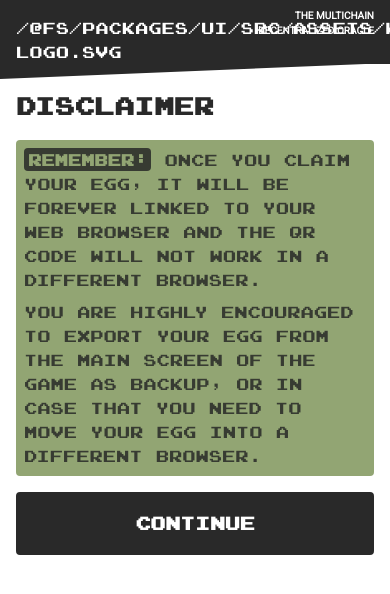
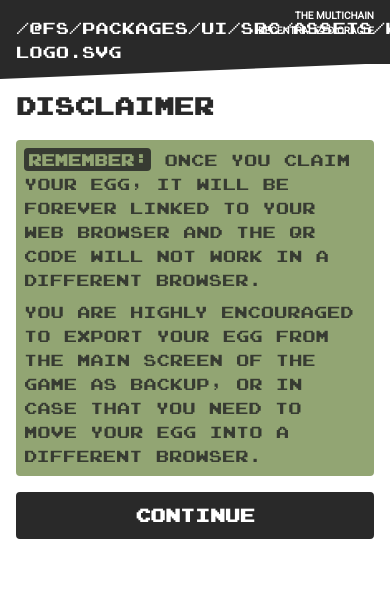
Before and after one commit to otherplane/witty-creatures-3.0, a Vue app in the folder packages/ui/: page /#/disclaimer in a window 390 px wide. Shown: the top 594 px of the page. Built offline with nearby package versions, Linux system fonts and the light colour scheme; no server answers; a web font is replaced by a local one.

Commit message:
fix(ui): adjust height to mobile browser

```diff
--- a/packages/ui/components.d.ts
+++ b/packages/ui/components.d.ts
@@ -1,7 +1,7 @@
 // generated by unplugin-vue-components
 // We suggest you to commit this file into source control
 // Read more: https://github.com/vuejs/vue-next/pull/3399
-import '@vue/runtime-core'
+import 'vue'
 
 declare module '@vue/runtime-core' {
   export interface GlobalComponents {
--- a/packages/ui/src/components/CustomButton.vue
+++ b/packages/ui/src/components/CustomButton.vue
@@ -20,7 +20,7 @@ defineProps({
 .btn {
   width: 100%;
   color: $white;
-  padding: 16px 16px;
+  padding: 8px 8px;
   border-radius: 4px;
   font-family: JoystixMonospace, sans-serif;
   font-weight: bold;
--- a/packages/ui/src/components/MainScreen.vue
+++ b/packages/ui/src/components/MainScreen.vue
@@ -60,9 +60,14 @@ export default {
   font-weight: bold;
 }
 .egg {
-  height: 28vh;
+  height: 24vh;
 }
 .time-left {
   margin-left: 4px;
 }
+@media (max-width: 600px) {
+  .egg {
+    height: 20vh;
+  }
+}
 </style>
```
Also changed, not shown: packages/ui/src/constants.js (+12 -6 lines).
